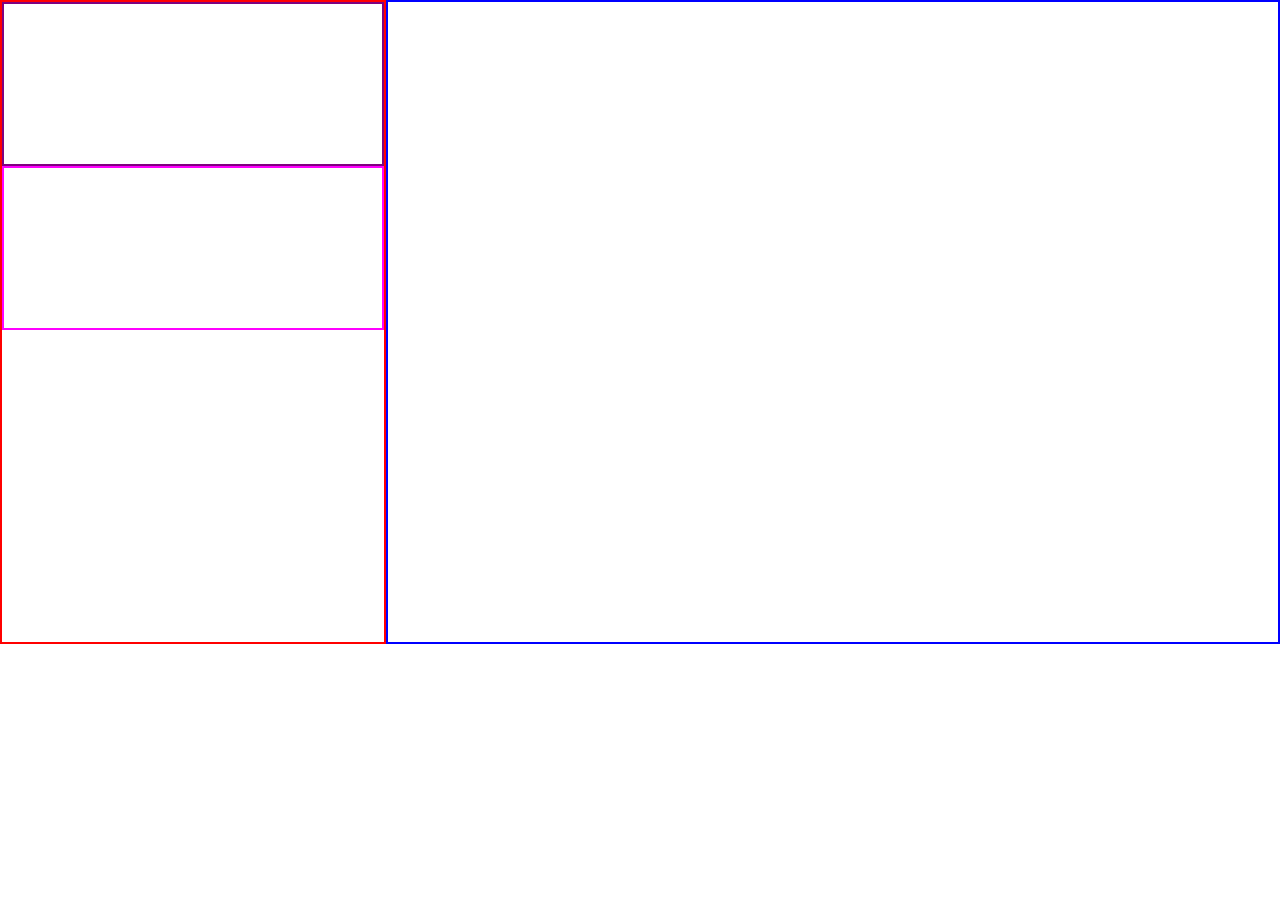
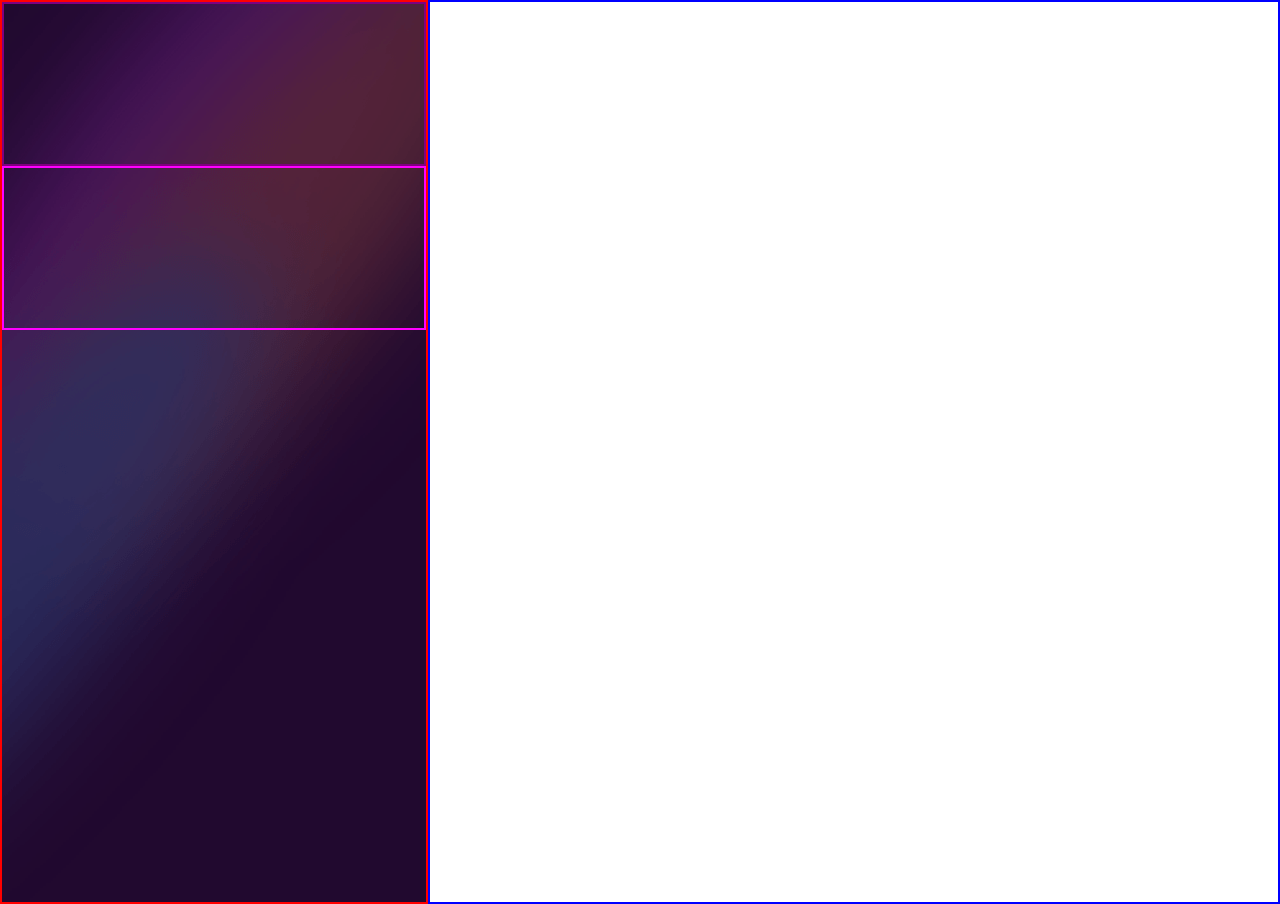
Before and after one commit to johnj422/project-details, a React (Create React App) app: page / in a window 1280 px wide. Before the commit the page ends 800 px from the top, so only its background shows below. Built offline with nearby package versions, Linux system fonts and the light colour scheme.

Commit message:
React-Hook-Form instalation

```diff
--- a/package.json
+++ b/package.json
@@ -8,6 +8,7 @@
     "@testing-library/user-event": "^13.5.0",
     "react": "^18.2.0",
     "react-dom": "^18.2.0",
+    "react-hook-form": "^7.34.2",
     "react-scripts": "5.0.1",
     "web-vitals": "^2.1.4"
   },
--- a/src/App.css
+++ b/src/App.css
@@ -3,14 +3,16 @@
   display: flex;
   flex-direction: row;
   width: 100%;
+  height: 900px;
 }
 
 .left-container{
   border: 2px solid red;
   display: flex;
   flex-direction: column;
-  height: 40rem;
-  width: 30%;
+  height: 100%;
+  width: 33.3333%;
+  background-image: url('../src/assets/images/bg-main-desktop.png');
 }
 .front-card{
   border: 2px solid purple;
@@ -24,6 +26,6 @@
   border: 2px solid blue;
   display: flex;
   flex-direction: column;
-  height: 40rem;
-  width: 70%;
+  height: 100%;
+  width: 66.6666%;
 }
--- a/src/App.js
+++ b/src/App.js
@@ -1,5 +1,6 @@
-import logo from './logo.svg';
 import './App.css';
+import React from "react";
+import { useForm } from "react-hook-form";
 
 function App() {
   return (
```
Also changed, not shown: 1 other file (tests, documents, lock files or other folders).
